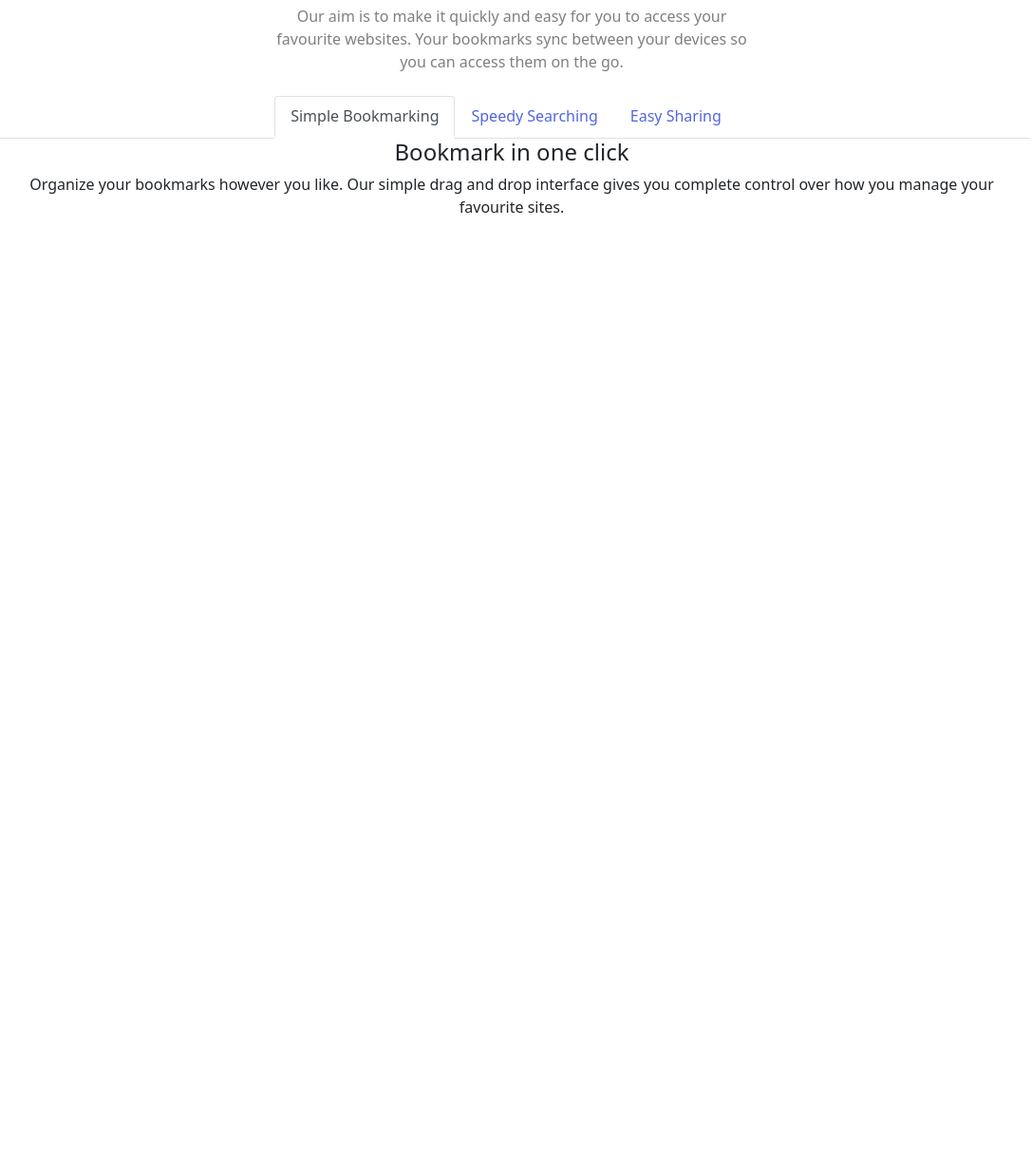
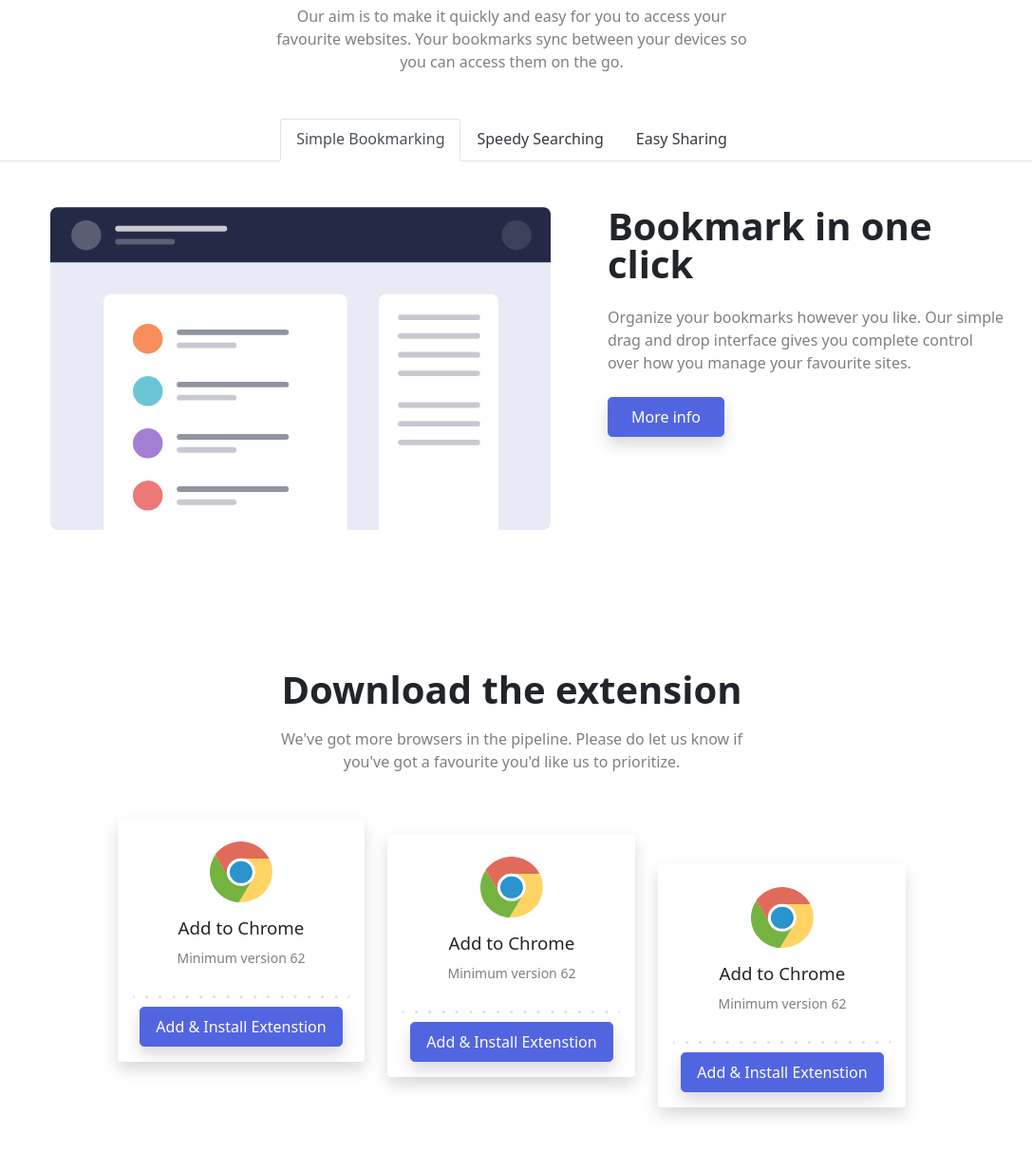
Before and after one commit to isasimo-itacademy/vue-sprint2, a website: page nivell1/index.html in a window 1280 px wide. Shown: the part 731-1945 px from the top of the page at 95% size, without its empty margins (101-1188 px from the left). Before the commit the page ends 1001 px from the top, so only its background shows below. Drawn offline with nearby package versions, Linux system fonts and the light colour scheme.

Commit message:
added features and download

```diff
--- a/nivell1/index.html
+++ b/nivell1/index.html
@@ -4,11 +4,12 @@
     <meta charset="UTF-8">
     <meta http-equiv="X-UA-Compatible" content="IE=edge">
     <meta name="viewport" content="width=device-width, initial-scale=1.0">
-    <link rel="stylesheet" href="./css/styles.min.css">
+    <link rel="stylesheet" href="./css/styles.css">
     <title>Sprint 2</title>
 </head>
 <body>
   <div class="container">
+        <!-- Header -->
         <header class="d-flex flex-wrap justify-content-center py-4">
             <a class="navbar-brand d-flex align-items-center mb-3 mb-md-0 me-md-auto" href="#">
                 <img src="img/logo-bookmark.svg" alt="logo bookmark">
@@ -32,16 +33,18 @@
             <h1 class="display-5 fw-bold lh-1 mb-4">A Simple Bookmark Manager</h1>
             <p class="lead mb-4 text-black-50">A clean and simple interface to organize your favorite websites. Open a new browser tab and see your sites load instantly. Try it for free.</p>
             <div class="d-grid gap-2 d-md-flex justify-content-md-start">
-              <button type="button" class="btn btn-primary btn-lg px-4 me-md-2">Get in on Chrome</button>
-              <button type="button" class="btn btn-light btn-lg px-4">Get in on Firefox</button>
+              <button type="button" class="btn btn-primary shadow btn-lg px-4 me-md-2">Get in on Chrome</button>
+              <button type="button" class="btn btn-light shadow btn-lg px-4">Get in on Firefox</button>
             </div>
           </div>
         </div>
 
+        <!-- ** Features ** -->
         <div class="row px-4 py-4 text-center">
             <h2 class="display-6 fw-bold pb-2">Features</h2>
             <div class="col-lg-6 mx-auto">
               <p class="lead mb-4 text-black-50">Our aim is to make it quickly and easy for you to access your favourite websites. Your bookmarks sync between your devices so you can access them on the go.</p>
+            </div>
         </div>
         <ul class="nav nav-tabs d-flex flex-wrap justify-content-center" id="myTab" role="tablist">
               <li class="nav-item" role="presentation">
@@ -54,21 +57,82 @@
                 <button class="nav-link" id="contact-tab" data-bs-toggle="tab" data-bs-target="#contact" type="button" role="tab" aria-controls="contact" aria-selected="false">Easy Sharing</button>
               </li>
         </ul>
-          <div class="tab-content" id="myTabContent">
-            <div class="tab-pane fade show active" id="home" role="tabpanel" aria-labelledby="home-tab">
-              <h2>Bookmark in one click</h2>
-              <p>Organize your bookmarks however you like. Our simple drag and drop interface gives you complete control over how you manage your favourite sites.</p>
+        <div class="row tab-content" id="myTabContent">
+            <div class="col-md-12 p-5">
+              <!-- Features Content 1 -->
+              <div class="row tab-pane fade show active" id="home" role="tabpanel" aria-labelledby="home-tab">
+                <div class="col-7 px-5">
+                  <img src="img/illustration-features-tab-1.svg" class="d-block mx-lg-auto img-fluid" loading="lazy">
                 </div>
+                <div class="col-5">
+                  <h3 class="display-6 fw-bold lh-1 mb-4">Bookmark in one click</h3>
+                  <p class="lead mb-4 text-black-50">Organize your bookmarks however you like. Our simple drag and drop interface gives you complete control over how you manage your favourite sites.</p>
+                  <div class="d-grid gap-2 d-md-flex justify-content-md-start">
+                    <button type="button" class="btn btn-primary shadow btn-lg px-4 me-md-2">More info</button>
+                  </div>
+                </div>
+
+              </div>
+
+              <!-- Features Content 2 -->
               <div class="tab-pane fade" id="profile" role="tabpanel" aria-labelledby="profile-tab">02 Lorem ipsum, dolor sit amet consectetur adipisicing elit. Suscipit, magni?</div>
               <div class="tab-pane fade" id="contact" role="tabpanel" aria-labelledby="contact-tab">03 Lorem ipsum dolor sit amet, consectetur adipisicing elit. Magnam iusto animi et quia nihil at voluptatem mollitia dolorem ad quas harum dolorum architecto qui voluptas praesentium reprehenderit impedit, dolore facere?</div>
             </div>
         </div>
+
+        <!-- Download -->
+        <div class="row row-cols-1 d-flex flex-wrap justify-content-center pb-5">
+
+          <div class="col-6 px-4 py-4 text-center">
+            <h2 class="display-6 fw-bold pb-2">Download the extension</h2>
+            <p class="lead mb-4 text-black-50">We've got more browsers in the pipeline. Please do let us know if you've got a favourite you'd like us to prioritize.</p>
+          </div>
+          <div class="col-9">
+            <div class="row">
+              <div class="col-sm-4">
+                <div class="card d-flex align-items-center pt-4 shadow border-0 text-center">
+                  <img src="img/logo-chrome.svg" class="card-img-top w-25" alt="Chrome Browser">
+                  <div class="card-body">
+                    <h3 class="card-title">Add to Chrome</h3>
+                    <p class="card-text text-black-50"><small>Minimum version 62</small></p>
+                    <img src="img/bg-dots.svg" class="img-fluid">
+                    <button type="button" class="btn btn-primary shadow btn-lg">Add & Install Extenstion</button>
+                  </div>
+                </div>
+              </div>
+              <div class="col-sm-4 pt-3">
+                <div class="card d-flex align-items-center pt-4 shadow border-0 text-center">
+                  <img src="img/logo-chrome.svg" class="card-img-top w-25" alt="Chrome Browser">
+                  <div class="card-body">
+                    <h3 class="card-title">Add to Chrome</h3>
+                    <p class="card-text text-black-50"><small>Minimum version 62</small></p>
+                    <img src="img/bg-dots.svg" class="img-fluid">
+                    <button type="button" class="btn btn-primary shadow btn-lg">Add & Install Extenstion</button>
+                  </div>
+                </div>
+              </div>
+              <div class="col-sm-4 pt-5">
+                <div class="card d-flex align-items-center pt-4 shadow border-0 text-center">
+                  <img src="img/logo-chrome.svg" class="card-img-top w-25" alt="Chrome Browser">
+                  <div class="card-body">
+                    <h3 class="card-title">Add to Chrome</h3>
+                    <p class="card-text text-black-50"><small>Minimum version 62</small></p>
+                    <img src="img/bg-dots.svg" class="img-fluid">
+                    <button type="button" class="btn btn-primary shadow btn-lg">Add & Install Extenstion</button>
+                  </div>
+                </div>
+              </div>
+            </div>
+          </div>
+
+        </div>
+
   </div>
 
     <!-- Bootstrap JavaScript -->
     <!-- <script src="./node_modules/bootstrap/js/dist/*.js"></script>  -->
-    <script src="https://cdn.jsdelivr.net/npm/bootstrap@5.1.3/dist/js/bootstrap.bundle.min.js" integrity="sha384-ka7Sk0Gln4gmtz2MlQnikT1wXgYsOg+OMhuP+IlRH9sENBO0LRn5q+8nbTov4+1p" crossorigin="anonymous"></script>
-
+<!--     <script src="https://cdn.jsdelivr.net/npm/bootstrap@5.1.3/dist/js/bootstrap.bundle.min.js" integrity="sha384-ka7Sk0Gln4gmtz2MlQnikT1wXgYsOg+OMhuP+IlRH9sENBO0LRn5q+8nbTov4+1p" crossorigin="anonymous"></script>
+ -->
 
 </body>
 </html>
--- a/nivell1/scss/styles.scss
+++ b/nivell1/scss/styles.scss
@@ -5,9 +5,29 @@ $font-size-base: .7;
 $btn-font-size: .2;
 $nav-link-font-size: .7;
 
+.nav-tabs {
+    border: none;
+}
+
+.nav-tabs .nav-link {
+    color: #343a40;
+}
+
+.nav-tabs .nav-link:hover, .nav-tabs .nav-link:focus {
+    border: none;
+}
+
 .nav-tabs .nav-link.active {
     border-bottom: 4px solid red;
 }
 
+.shadow {
+    box-shadow: 0px 3px 9px -2px rgba(59,123,255,0.48) !important;
+}
+
+.dotted-line {
+    border-bottom: 5px dotted #eee;
+}
+
 // import bootstrap
 @import '../node_modules/bootstrap/scss/bootstrap';
```
Also changed, not shown: nivell1/css/styles.css, nivell1/css/styles.min.css (deleted), 2 other files. Lines whose indentation alone changed are shown as unchanged.
